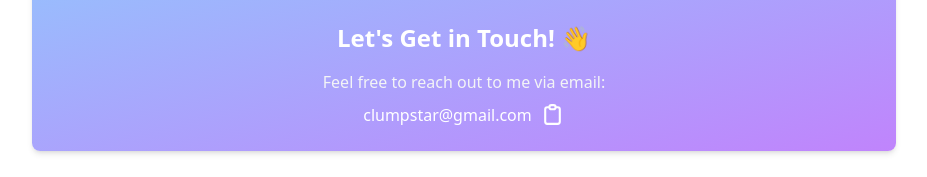
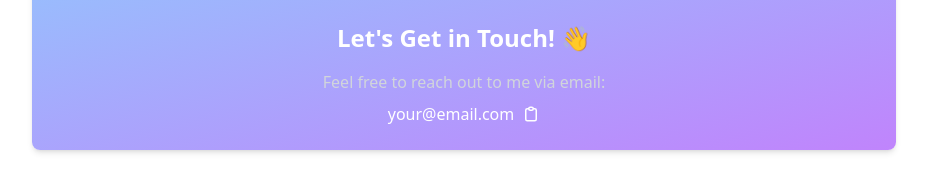
Before and after one commit to clumpstar/Portfolio-NextJS, a Next.js app: page / in a window 1280 px wide. Shown: the part 2242-2419 px from the top of the page, without its empty margins (176-1103 px from the left). Built offline with nearby package versions, Linux system fonts and the light colour scheme; no server answers.

Commit message:
third commit

```diff
--- a/components/contactForm.js
+++ b/components/contactForm.js
@@ -5,7 +5,7 @@ const ContactCard = () => {
   const [isCopied, setIsCopied] = useState(false);
 
   const handleCopy = () => {
-    navigator.clipboard.writeText('clumpstar@gmail.com');
+    navigator.clipboard.writeText('your@email.com');
     setIsCopied(true);
     setTimeout(() => {
       setIsCopied(false);
@@ -13,7 +13,7 @@ const ContactCard = () => {
   };
 
   const handleEmailClick = () => {
-    window.location.href = 'mailto:clumpstar@gmail.com';
+    window.location.href = 'mailto:your@email.com';
   };
 
   return (
@@ -22,10 +22,10 @@ const ContactCard = () => {
         <HiOutlineMail size={48} className="text-white" />
       </div>
       <div className="text-center mt-4">
-        <p className="font-semibold text-2xl text-white">Let's Get in Touch! 👋</p>
+        <p className="font-semibold text-2xl text-white">Let&apos;s Get in Touch! 👋</p>
       </div>
       <div className="text-center mt-4">
-        <p className="text-gray-100">
+        <p className="text-gray-300">
           Feel free to reach out to me via email:
         </p>
         <div className="flex items-center justify-center mt-2">
@@ -34,7 +34,7 @@ const ContactCard = () => {
             onClick={handleEmailClick}
             className="text-white hover:text-blue-500 cursor-pointer font-medium"
           >
-            clumpstar@gmail.com
+            your@email.com
           </a>
           <button
             onClick={handleCopy}
@@ -42,7 +42,7 @@ const ContactCard = () => {
               isCopied ? 'text-green-500' : 'text-white hover:text-blue-500'
             }`}
           >
-            <HiOutlineClipboard size={25} />
+            <HiOutlineClipboard size={18} />
           </button>
         </div>
       </div>
```
